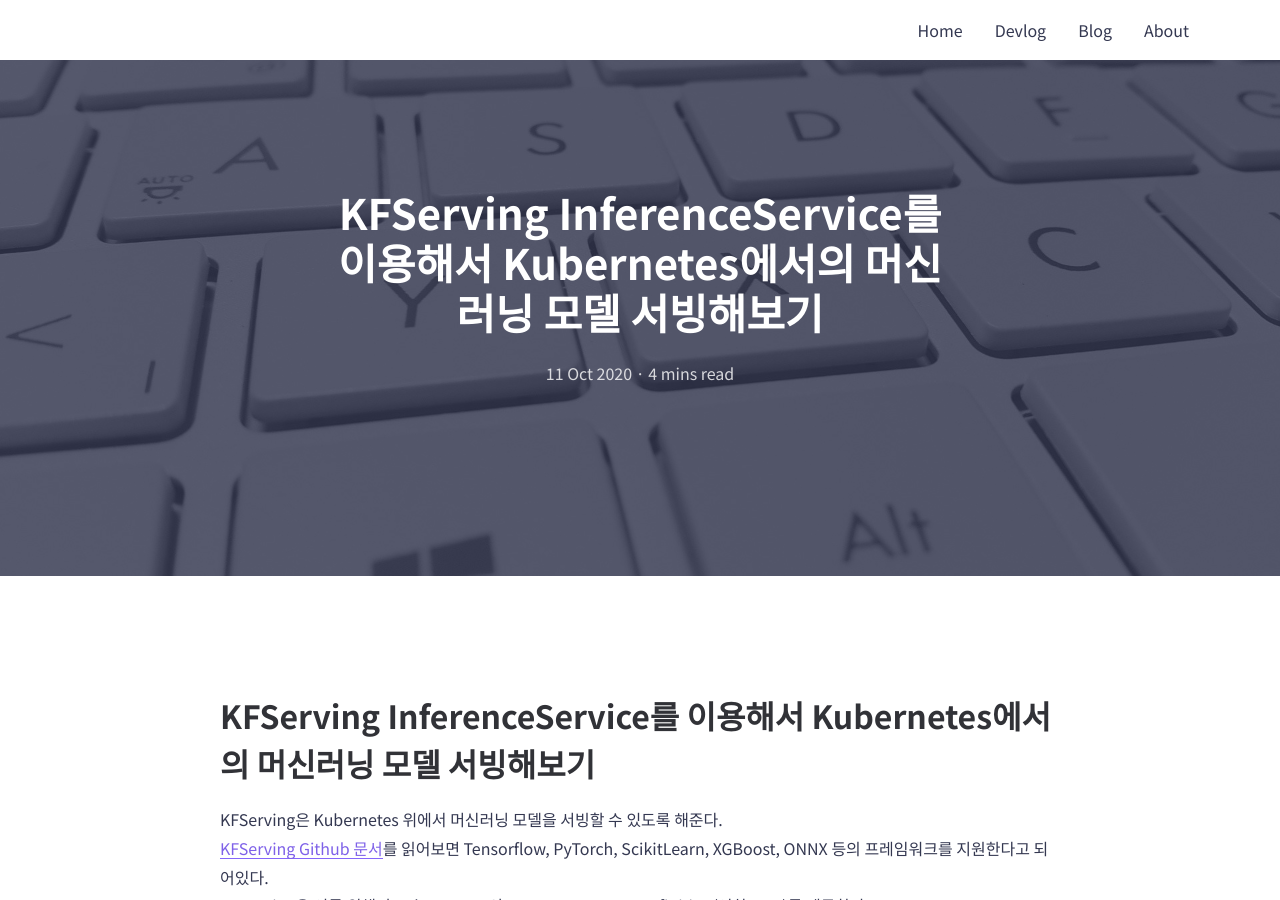
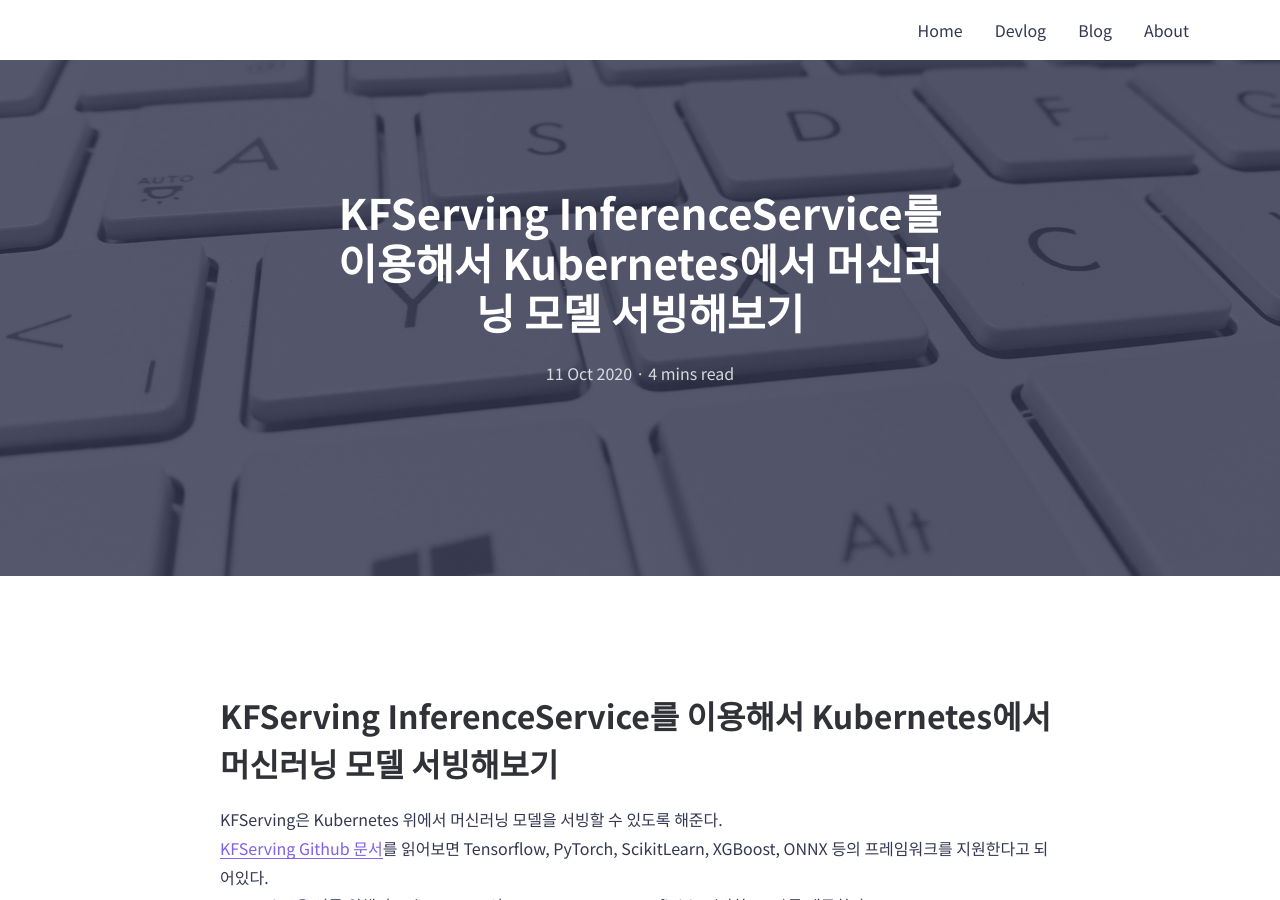
Before and after one commit to mokpolar/mokpolar.github.io, a Jekyll site: the page built from _posts/2020-10-11-kfserving_custum_inference.md, in a window 1280 px wide and 900 px high. Built offline with Jekyll 4.4.1, drawn with Linux system fonts in a browser that asks for light colours; comment, search, counter and statistics services are not loaded.

Commit message:
Update 2020-10-11-kfserving_custum_inference.md

```diff
--- a/_posts/2020-10-11-kfserving_custum_inference.md
+++ b/_posts/2020-10-11-kfserving_custum_inference.md
@@ -1,6 +1,6 @@
 ---
 layout: post
-title: KFServing InferenceService를 이용해서 Kubernetes에서의 머신러닝 모델 서빙해보기
+title: KFServing InferenceService를 이용해서 Kubernetes에서 머신러닝 모델 서빙해보기
 summary: KFServing은 Kubernetes 위에서 머신러닝 모델을 서빙할 수 있도록 해준다.....
 featured-img: keyboard-886462_1920
 categories: [Devlog]
@@ -10,7 +10,7 @@
     priority: 1.0
 ---
 
-# KFServing InferenceService를 이용해서 Kubernetes에서의 머신러닝 모델 서빙해보기
+# KFServing InferenceService를 이용해서 Kubernetes에서 머신러닝 모델 서빙해보기
 
 KFServing은 Kubernetes 위에서 머신러닝 모델을 서빙할 수 있도록 해준다.
 [KFServing Github 문서](https://github.com/kubeflow/kfserving)를 읽어보면 Tensorflow, PyTorch, ScikitLearn, XGBoost, ONNX 등의 프레임워크를 지원한다고 되어있다.
```
